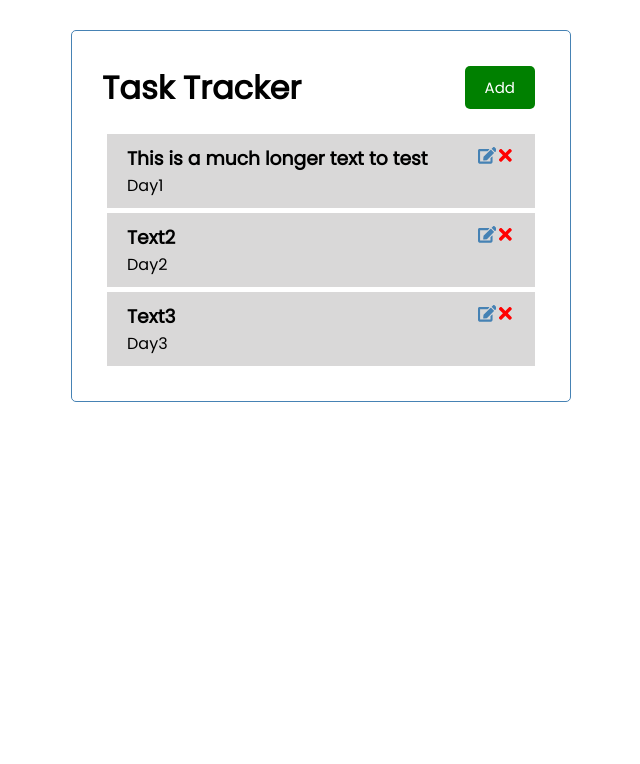
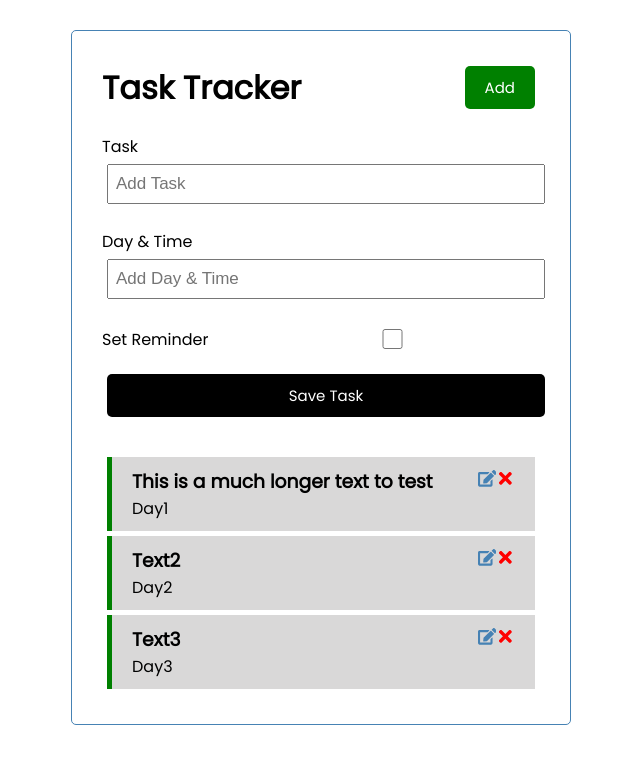
Before and after one commit to Giovannimb87/todo_tracker_redo, a React (Create React App) app: page / in a window 1280 px wide. Shown: the top 764 px of the page, without its empty margins (319-959 px from the left). Built offline with nearby package versions, Linux system fonts and the light colour scheme.

Commit message:
Added form and submit handler

```diff
--- a/src/App.js
+++ b/src/App.js
@@ -1,7 +1,10 @@
 import { useState } from 'react';
 import Header from './components/Header';
 import Tasks from './components/Tasks';
+import AddTask from './components/AddTask';
+
 function App() {
+  const [id, setId] = useState(4);
   const [tasks, setTasks] = useState([
     {
       id: 1,
@@ -23,6 +26,13 @@ function App() {
     },
   ]);
 
+  // Add Task
+  const addTask = (task) => {
+    const newTask = { id: id, ...task };
+    setTasks([...tasks, newTask]);
+    setId(id + 1);
+  };
+
   // Delete Task
   const deleteTask = (id) => {
     setTasks(tasks.filter((task) => task.id !== id));
@@ -37,21 +47,29 @@ function App() {
   };
 
   const editTask = (id) => {
-    const taskToEdit = tasks.find((task) => task.id === id);
-    const editedTask = {
-      ...taskToEdit,
-      text: window.prompt('Add new text here'),
-    };
-    const newData = [
-      ...tasks.filter((task) => task.id !== id),
-      editedTask,
-    ].sort((a, b) => a.id - b.id);
-    setTasks([...newData]);
+    setTasks(
+      tasks.map((task) =>
+        task.id === id
+          ? { ...task, text: window.prompt('Add new text here') }
+          : task
+      )
+    );
+    // const taskToEdit = tasks.find((task) => task.id === id);
+    // const editedTask = {
+    //   ...taskToEdit,
+    //   text: window.prompt('Add new text here'),
+    // };
+    // const newData = [
+    //   ...tasks.filter((task) => task.id !== id),
+    //   editedTask,
+    // ].sort((a, b) => a.id - b.id);
+    // setTasks([...newData]);
   };
 
   return (
     <div className="container">
       <Header title="Task Tracker" />
+      <AddTask addTask={addTask} />
       {tasks.length > 0 ? (
         <Tasks
           toggleReminder={toggleReminder}
--- /dev/null
+++ b/src/components/AddTask.js
@@ -0,0 +1,57 @@
+import { useState } from 'react';
+
+const AddTask = ({ addTask }) => {
+  const [text, setText] = useState('');
+  const [day, setDay] = useState('');
+  const [reminder, setReminder] = useState(false);
+
+  const formSubmit = (e) => {
+    e.preventDefault();
+
+    if (!text || !day) {
+      alert('Please fill in required fields');
+      return;
+    }
+
+    addTask({ text, day, reminder });
+
+    setText('');
+    setDay('');
+    setReminder(false);
+  };
+
+  return (
+    <form className="add-form" onSubmit={formSubmit}>
+      <div className="form-control">
+        <label>Task</label>
+        <input
+          type="text"
+          placeholder="Add Task"
+          value={text}
+          onChange={(e) => setText(e.target.value)}
+        />
+      </div>
+      <div className="form-control">
+        <label>Day & Time</label>
+        <input
+          type="text"
+          placeholder="Add Day & Time"
+          value={day}
+          onChange={(e) => setDay(e.target.value)}
+        />
+      </div>
+      <div className="form-control form-control-check">
+        <label>Set Reminder</label>
+        <input
+          checked={reminder}
+          type="checkbox"
+          value={!reminder}
+          onChange={(e) => setReminder(e.currentTarget.checked)}
+        />
+      </div>
+      <input className="btn btn-block" type="submit" value="Save Task" />
+    </form>
+  );
+};
+
+export default AddTask;
--- a/src/components/Task.js
+++ b/src/components/Task.js
@@ -2,7 +2,10 @@ import TaskButtons from './TaskButtons';
 
 const Task = ({ task, deleteTask, editTask, toggleReminder }) => {
   return (
-    <div className="task" onDoubleClick={() => toggleReminder(task.id)}>
+    <div
+      className={`task ${task.reminder ? 'reminder' : ''}`}
+      onDoubleClick={() => toggleReminder(task.id)}
+    >
       <div>
         <h3>
           {task.text}{' '}
```
